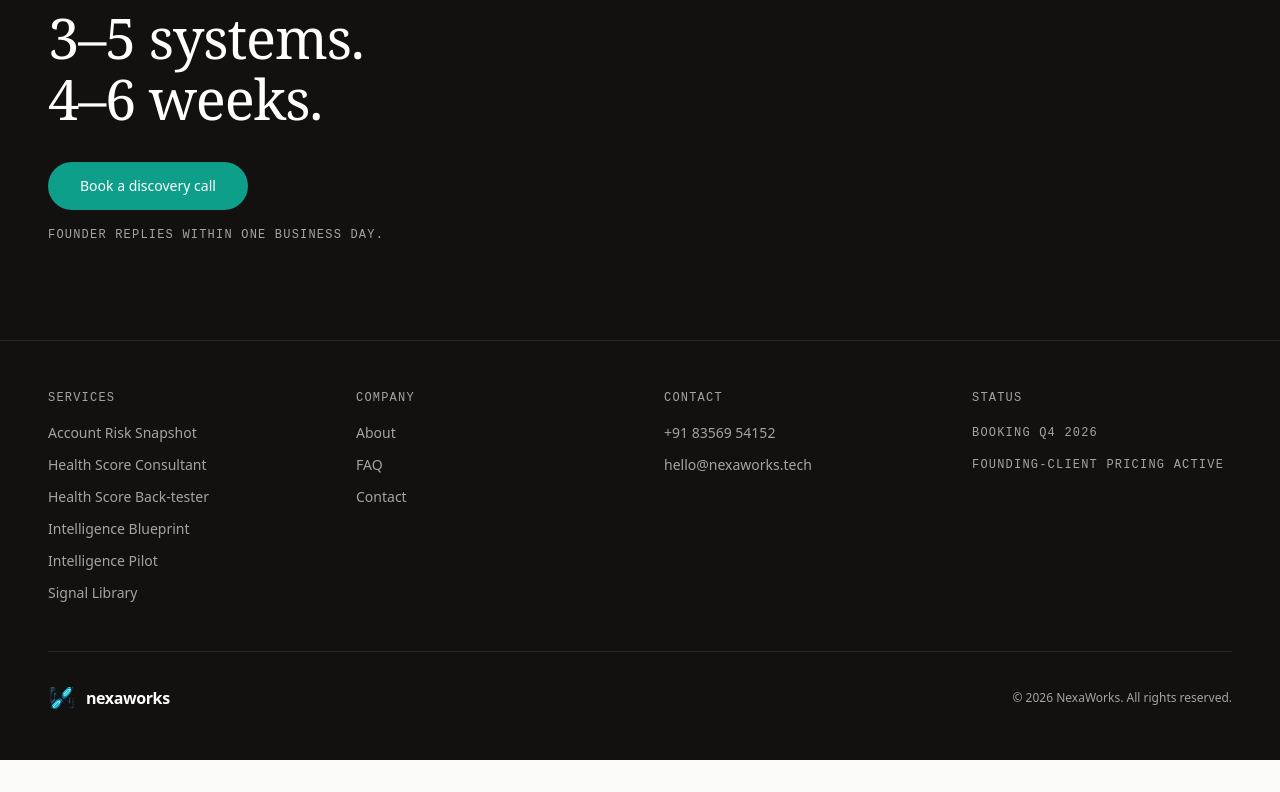
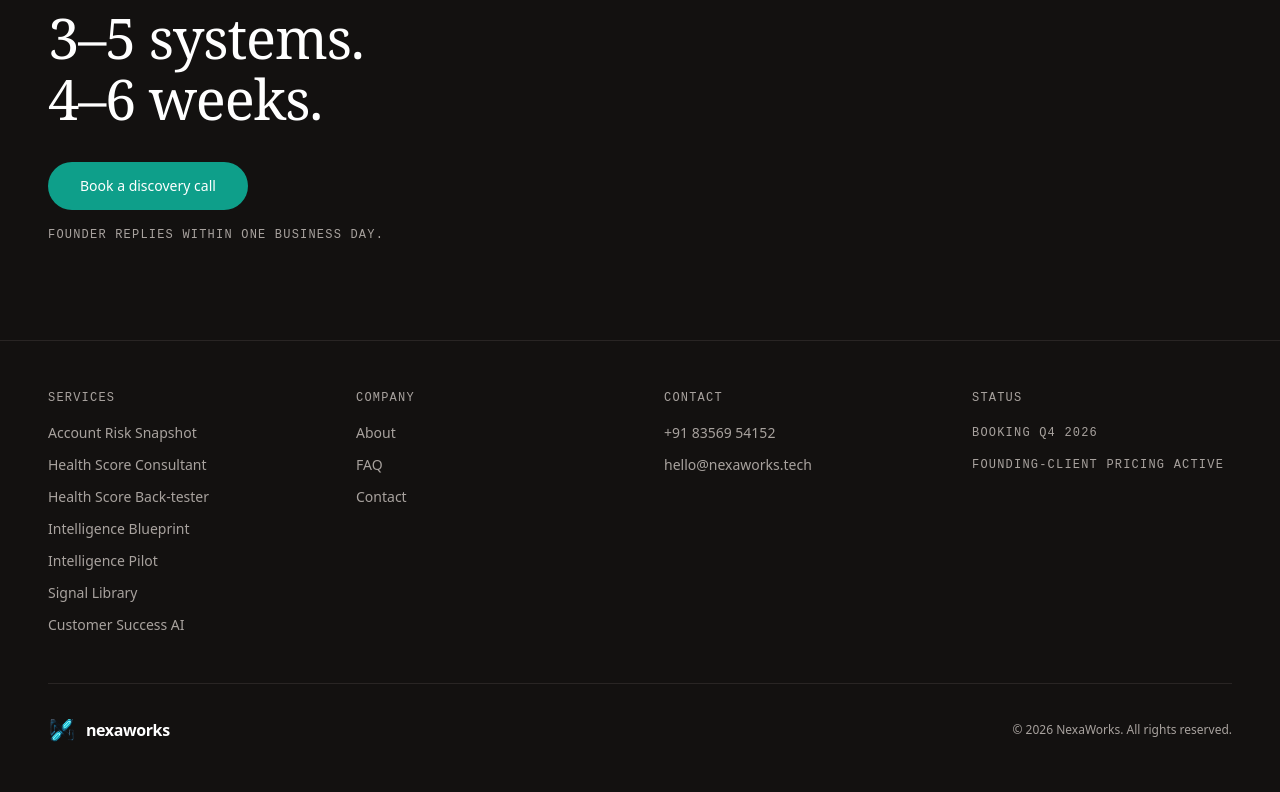
Before and after one commit to sahilghewari/NexaWorks-v4, a Next.js app: page / in a window 1280 px wide. Shown: the part 5859-6651 px from the top of the page. Before the commit the page ends 6619 px from the top, so only its background shows below. Built offline with nearby package versions, Linux system fonts and the light colour scheme.

Commit message:
Pillar page: footer link

```diff
--- a/src/components/layout/Footer.tsx
+++ b/src/components/layout/Footer.tsx
@@ -38,6 +38,7 @@ export default function Footer() {
               <li><Link href="/customer-intelligence-blueprint" className="transition-colors" style={{ color: "var(--nw-warm-400)" }}>Intelligence Blueprint</Link></li>
               <li><Link href="/customer-intelligence-pilot" className="transition-colors" style={{ color: "var(--nw-warm-400)" }}>Intelligence Pilot</Link></li>
               <li><Link href="/signals" className="transition-colors" style={{ color: "var(--nw-warm-400)" }}>Signal Library</Link></li>
+              <li><Link href="/customer-success-ai" className="transition-colors" style={{ color: "var(--nw-warm-400)" }}>Customer Success AI</Link></li>
             </ul>
           </div>
           <div>
```
